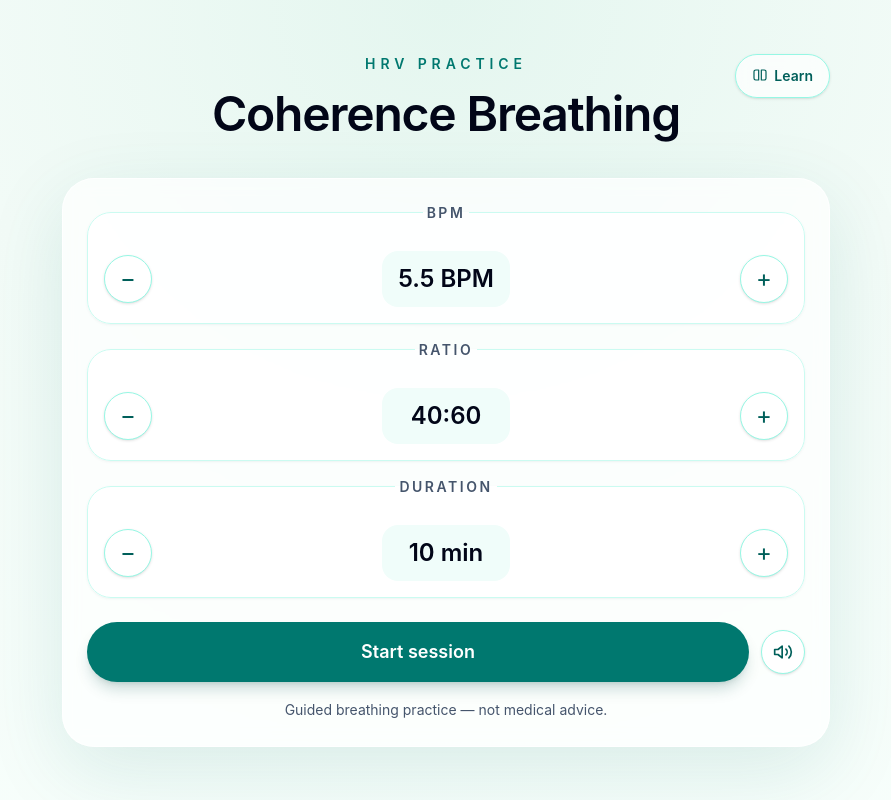
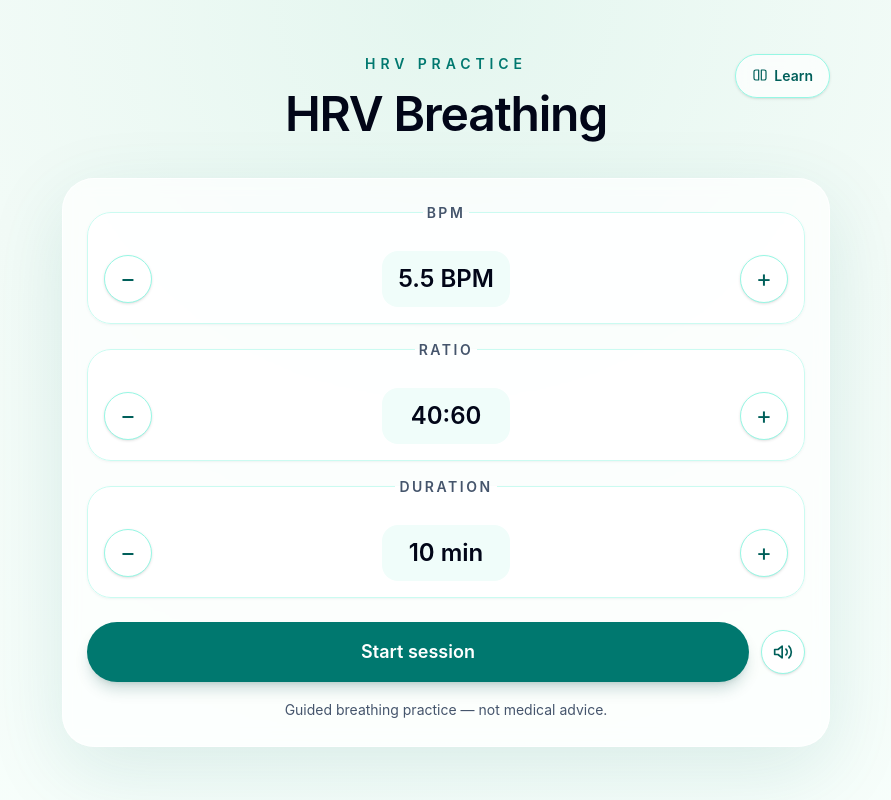
Before and after one commit to lucindo/pb, a React (Vite) app: page / in a window 1280 px wide. Shown: the whole page, without its empty margins (194-1085 px from the left). Built offline with nearby package versions, Linux system fonts and the light colour scheme.

Commit message:
fix(ui): rename title to 'HRV Breathing' + sync browser tab title
- App.tsx: 'Coherence Breathing' → 'HRV Breathing'
- index.html <title>: 'hrv-breathing' (dev slug) → 'HRV Breathing'
  so the browser tab matches the on-page heading.

```diff
--- a/index.html
+++ b/index.html
@@ -4,7 +4,7 @@
     <meta charset="UTF-8" />
     <link rel="icon" type="image/svg+xml" href="/favicon.svg" />
     <meta name="viewport" content="width=device-width, initial-scale=1.0" />
-    <title>hrv-breathing</title>
+    <title>HRV Breathing</title>
   </head>
   <body>
     <div id="root"></div>
--- a/src/app/App.tsx
+++ b/src/app/App.tsx
@@ -492,7 +492,7 @@ export default function App() {
             HRV practice
           </p>
           <h1 className="text-4xl font-semibold tracking-tight text-slate-950 sm:text-5xl">
-            Coherence Breathing
+            HRV Breathing
           </h1>
           <LearnAnchor disabled={inSessionView} onClick={onLearnClick} />
         </div>
```
